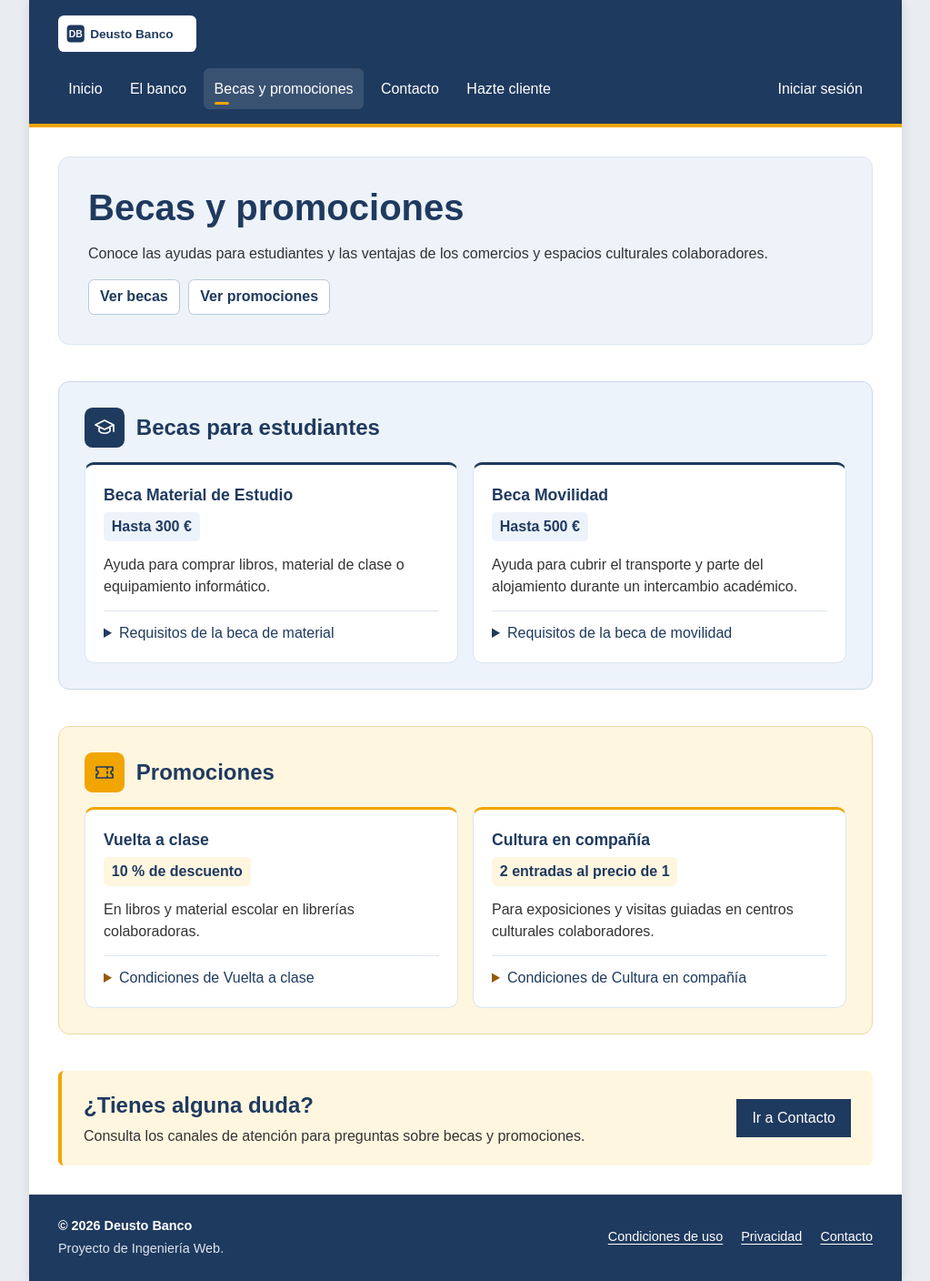
After one commit to malbisudlf/DeustoBanco, a Django app: page /appBanco/becas-y-promociones/ in a window 1280 px wide. The commit adds this page. Shown: the whole page at 91% size, without its empty margins (128-1151 px from the left). Run offline with Django 5.2, Linux system fonts and the light colour scheme.

Commit message:
Promociones, patrocinadores, ponerlo bonito

```diff
--- a/E4a/appBanco/static/appBanco/estilos.css
+++ b/E4a/appBanco/static/appBanco/estilos.css
@@ -183,11 +183,43 @@ h2 {
 
 /* PIE */
 #footer {
+    display: flex;
+    flex-wrap: wrap;
+    align-items: center;
+    justify-content: space-between;
+    gap: 1rem 2rem;
     background-color: #1f3a5f;
     color: #fff;
-    text-align: center;
-    padding: 1em;
+    padding: 1.5rem;
     font-size: 0.9em;
+}
+
+.pie-informacion p {
+    margin: 0;
+}
+
+.pie-informacion p + p {
+    margin-top: 0.25rem;
+    color: #dce5ef;
+}
+
+.pie-enlaces {
+    display: flex;
+    flex-wrap: wrap;
+    gap: 0.6rem 1.25rem;
+    margin: 0;
+    padding: 0;
+    list-style: none;
+}
+
+.pie-enlaces a {
+    color: #fff;
+    text-underline-offset: 0.2em;
+}
+
+.pie-enlaces a:hover,
+.pie-enlaces a:focus-visible {
+    color: #ffd065;
 }
 
 /* BOTONES */
@@ -626,22 +721,139 @@ legend {
     margin-bottom: 0.25rem;
 }
 
-.nota-institucional {
-    color: #526172;
-    font-size: 0.9rem;
-}
-
-.canales-contacto {
+.canales-contacto,
+.programas-banco {
     display: grid;
     gap: 1rem;
 }
 
-.canales-contacto article {
+.canales-contacto article,
+.programas-banco article {
     display: flex;
     flex-direction: column;
     padding: 1.25rem;
     border: 1px solid #dce5ef;
     border-radius: 0.65rem;
+}
+
+.enlaces-programas {
+    display: flex;
+    flex-wrap: wrap;
+    gap: 0.6rem;
+}
+
+.enlaces-programas a {
+    padding: 0.4rem 0.75rem;
+    border: 1px solid #b8c8db;
+    border-radius: 0.4rem;
+    background-color: #fff;
+    color: #1f3a5f;
+    font-weight: bold;
+    text-decoration: none;
+}
+
+.enlaces-programas a:hover,
+.enlaces-programas a:focus-visible {
+    border-color: #1f3a5f;
+    text-decoration: underline;
+}
+
+.bloque-programas {
+    padding: clamp(1rem, 3vw, 1.75rem);
+    border: 1px solid;
+    border-radius: 0.75rem;
+}
+
+.bloque-becas {
+    background-color: #edf3fa;
+    border-color: #c8d9eb;
+}
+
+.bloque-promociones {
+    background-color: #fff6e0;
+    border-color: #efd7a4;
+}
+
+.encabezado-programas {
+    display: flex;
+    align-items: center;
+    gap: 0.8rem;
+    margin-bottom: 1rem;
+}
+
+.encabezado-programas h2 {
+    margin: 0;
+    scroll-margin-top: 1rem;
+}
+
+.icono-programas {
+    display: grid;
+    flex: 0 0 2.75rem;
+    place-items: center;
+    height: 2.75rem;
+    border-radius: 0.55rem;
+    background-color: #1f3a5f;
+    color: #fff;
+}
+
+.bloque-promociones .icono-programas {
+    background-color: #f0a500;
+    color: #1f3a5f;
+}
+
+.icono-programas svg {
+    width: 1.5rem;
+    height: 1.5rem;
+}
+
+.programas-banco article {
+    border-top: 3px solid #1f3a5f;
+    background-color: #fff;
+}
+
+.bloque-promociones .programas-banco article {
+    border-top-color: #f0a500;
+}
+
+.programas-banco p {
+    margin: 0 0 0.85rem;
+}
+
+.programas-banco .ventaja-programa {
+    align-self: flex-start;
+    padding: 0.25rem 0.55rem;
+    border-radius: 0.3rem;
+    background-color: #fff6e0;
+    color: #1f3a5f;
+    font-weight: bold;
+}
+
+.bloque-becas .ventaja-programa {
+    background-color: #edf3fa;
+}
+
+.programas-banco details {
+    margin-top: auto;
+    padding-top: 0.75rem;
+    border-top: 1px solid #dce5ef;
+}
+
+.programas-banco summary {
+    color: #1f3a5f;
+    cursor: pointer;
+}
+
+.programas-banco summary:hover,
+.programas-banco summary:focus-visible {
+    text-decoration: underline;
+}
+
+.bloque-promociones summary::marker {
+    color: #925c09;
+}
+
+.programas-banco details p {
+    margin: 0.6rem 0 0;
 }
 
 .canales-contacto p {
@@ -675,7 +887,8 @@ legend {
         grid-template-columns: repeat(3, 1fr);
     }
 
-    .canales-contacto {
+    .canales-contacto,
+    .programas-banco {
         grid-template-columns: repeat(2, 1fr);
     }
 }
@@ -690,8 +903,16 @@ legend {
         padding: 2em;
     }
 
+    #footer {
+        padding-inline: 2rem;
+    }
+
     .secciones {
         flex-direction: row;
+    }
+
+    .lista-colaboradores {
+        grid-template-columns: repeat(4, minmax(0, 1fr));
     }
 
     .formulario {
--- a/E4a/appBanco/templates/base.html
+++ b/E4a/appBanco/templates/base.html
@@ -31,6 +31,7 @@
                     <li><a href="{% url 'lista_movimientos' %}"{% if 'movimiento' in seccion %} class="activo" aria-current="location"{% endif %}>Movimientos</a></li>
                     {% endif %}
                     <li><a href="{% url 'sobre' %}"{% if seccion == 'sobre' %} class="activo" aria-current="location"{% endif %}>El banco</a></li>
+                    <li><a href="{% url 'becas_promociones' %}"{% if seccion == 'becas_promociones' %} class="activo" aria-current="location"{% endif %}>Becas y promociones</a></li>
                     <li><a href="{% url 'contacto' %}"{% if seccion == 'contacto' %} class="activo" aria-current="location"{% endif %}>Contacto</a></li>
                     {% if user.is_authenticated %}
                     {% if not user.is_staff %}
@@ -55,7 +56,17 @@
 
         <!-- PIE DE PÁGINA -->
         <footer id="footer">
-            <p>Deusto Banco - Proyecto de Ingeniería Web 2026-27</p>
+            <div class="pie-informacion">
+                <p><strong>© {% now 'Y' %} Deusto Banco</strong></p>
+                <p>Proyecto de Ingeniería Web.</p>
+            </div>
+            <nav aria-label="Enlaces del pie de página">
+                <ul class="pie-enlaces">
+                    <li><a href="{% url 'aviso_demo' %}#condiciones">Condiciones de uso</a></li>
+                    <li><a href="{% url 'aviso_demo' %}#privacidad">Privacidad</a></li>
+                    <li><a href="{% url 'contacto' %}">Contacto</a></li>
+                </ul>
+            </nav>
         </footer>
     </div>
 </body>
--- /dev/null
+++ b/E4a/appBanco/templates/estaticas/becas_promociones.html
@@ -0,0 +1,92 @@
+{% extends "base.html" %}
+
+{% block title %}Becas y promociones{% endblock %}
+
+{% block content %}
+<div class="pagina-institucional">
+    <section class="cabecera-institucional">
+        <h1>Becas y promociones</h1>
+        <p>Conoce las ayudas para estudiantes y las ventajas de los comercios y espacios culturales colaboradores.</p>
+        <nav class="enlaces-programas" aria-label="Secciones de becas y promociones">
+            <a href="#becas">Ver becas</a>
+            <a href="#promociones">Ver promociones</a>
+        </nav>
+    </section>
+
+    <section class="bloque-programas bloque-becas" aria-labelledby="becas">
+        <header class="encabezado-programas">
+            <span class="icono-programas" aria-hidden="true">
+                <svg viewBox="0 0 24 24" fill="none" stroke="currentColor" stroke-width="1.7"
+                    stroke-linecap="round" stroke-linejoin="round" focusable="false">
+                    <path d="m2 9 10-5 10 5-10 5L2 9Z M6 11v5c3 3 9 3 12 0v-5 M22 9v7"/>
+                </svg>
+            </span>
+            <h2 id="becas">Becas para estudiantes</h2>
+        </header>
+        <div class="programas-banco">
+            <article>
+                <h3>Beca Material de Estudio</h3>
+                <p class="ventaja-programa">Hasta 300 €</p>
+                <p>Ayuda para comprar libros, material de clase o equipamiento informático.</p>
+                <details>
+                    <summary>Requisitos de la beca de material</summary>
+                    <p>Dirigida a estudiantes de Bachillerato, Formación Profesional o universidad.
+                        Se pide acreditar la matrícula y presentar un presupuesto del material.</p>
+                </details>
+            </article>
+            <article>
+                <h3>Beca Movilidad</h3>
+                <p class="ventaja-programa">Hasta 500 €</p>
+                <p>Ayuda para cubrir el transporte y parte del alojamiento durante un intercambio académico.</p>
+                <details>
+                    <summary>Requisitos de la beca de movilidad</summary>
+                    <p>Para estudiantes con una plaza confirmada en un programa de intercambio.
+                        Se pide la carta de aceptación y una estimación de los gastos del viaje.</p>
+                </details>
+            </article>
+        </div>
+    </section>
+
+    <section class="bloque-programas bloque-promociones" aria-labelledby="promociones">
+        <header class="encabezado-programas">
+            <span class="icono-programas" aria-hidden="true">
+                <svg viewBox="0 0 24 24" fill="none" stroke="currentColor" stroke-width="1.7"
+                    stroke-linecap="round" stroke-linejoin="round" focusable="false">
+                    <path d="M3 6h18v4a2 2 0 0 0 0 4v4H3v-4a2 2 0 0 0 0-4V6Z M15 6v2m0 3v2m0 3v2"/>
+                </svg>
+            </span>
+            <h2 id="promociones">Promociones</h2>
+        </header>
+        <div class="programas-banco">
+            <article>
+                <h3>Vuelta a clase</h3>
+                <p class="ventaja-programa">10 % de descuento</p>
+                <p>En libros y material escolar en librerías colaboradoras.</p>
+                <details>
+                    <summary>Condiciones de Vuelta a clase</summary>
+                    <p>Descuento de hasta 15 € por persona, presentando un carnet de estudiante vigente.
+                        Se aplica a una compra por curso.</p>
+                </details>
+            </article>
+            <article>
+                <h3>Cultura en compañía</h3>
+                <p class="ventaja-programa">2 entradas al precio de 1</p>
+                <p>Para exposiciones y visitas guiadas en centros culturales colaboradores.</p>
+                <details>
+                    <summary>Condiciones de Cultura en compañía</summary>
+                    <p>Válida en actividades seleccionadas y sujeta a disponibilidad.
+                        Las dos entradas deben ser para la misma actividad y sesión.</p>
+                </details>
+            </article>
+        </div>
+    </section>
+
+    <section class="bloque-contacto" aria-labelledby="preguntas-programas">
+        <div>
+            <h2 id="preguntas-programas">¿Tienes alguna duda?</h2>
+            <p>Consulta los canales de atención para preguntas sobre becas y promociones.</p>
+        </div>
+        <a class="boton" href="{% url 'contacto' %}">Ir a Contacto</a>
+    </section>
+</div>
+{% endblock %}
--- a/E4a/appBanco/templates/estaticas/contacto.html
+++ b/E4a/appBanco/templates/estaticas/contacto.html
@@ -11,7 +11,6 @@
 
     <section aria-labelledby="canales-contacto">
         <h2 id="canales-contacto">Canales de atención</h2>
-        <p class="nota-institucional">Las direcciones y los horarios son de ejemplo para el proyecto.</p>
         <div class="canales-contacto">
             <article>
                 <h3>Atención general</h3>
--- a/E4a/appBanco/templates/estaticas/sobre.html
+++ b/E4a/appBanco/templates/estaticas/sobre.html
@@ -72,6 +72,5 @@
         </div>
         <a class="boton" href="{% url 'contacto' %}">Ir a Contacto</a>
     </section>
-    <p class="nota-institucional">Deusto Banco y su historia son ficticios y forman parte del proyecto de Ingeniería Web.</p>
 </div>
 {% endblock %}
--- a/E4a/appBanco/urls.py
+++ b/E4a/appBanco/urls.py
@@ -13,7 +13,9 @@ urlpatterns = [
     path('movimientos/', views.lista_movimientos, name='lista_movimientos'),
     path('movimientos/<int:pk>/', views.detalle_movimiento, name='detalle_movimiento'),
     path('sobre/', views.pagina_sobre, name='sobre'),
+    path('becas-y-promociones/', views.pagina_becas_promociones, name='becas_promociones'),
     path('contacto/', views.pagina_contacto, name='contacto'),
+    path('aviso/', views.pagina_aviso_demo, name='aviso_demo'),
     path('alta/', views.alta_cliente, name='alta_cliente'),
     path('mi-cuenta/', views.mi_cuenta, name='mi_cuenta'),
     path('accounts/login/', views.login, name='login'),
--- a/E4a/appBanco/views.py
+++ b/E4a/appBanco/views.py
@@ -136,7 +136,7 @@ def alta_cliente(request):
             form.add_error(None, 'No se pudo completar el alta. Revisa el usuario o el correo y vuelve a intentarlo.')
         else:
             iniciar_sesion(request, usuario)
-            messages.success(request, 'Tu cuenta de demostración está lista.')
+            messages.success(request, 'Tu cuenta está lista.')
             return redirect('mi_cuenta')
 
     return render(request, 'registro/alta_cliente.html', {'form': form})
@@ -163,4 +163,6 @@ class InicioSesionView(auth_views.LoginView):
 login = InicioSesionView.as_view()
 logout = auth_views.LogoutView.as_view()
 pagina_sobre = TemplateView.as_view(template_name='estaticas/sobre.html')
+pagina_becas_promociones = TemplateView.as_view(template_name='estaticas/becas_promociones.html')
 pagina_contacto = TemplateView.as_view(template_name='estaticas/contacto.html')
+pagina_aviso_demo = TemplateView.as_view(template_name='estaticas/aviso_demo.html')
```
Also changed, not shown: other parts of E4a/appBanco/static/appBanco/estilos.css (+63 -0 lines), E4a/appBanco/templates/estaticas/aviso_demo.html (added, +26 -0 lines), E4a/appBanco/templates/index.html (+20 -1 lines), E4a/appBanco/templates/registro/alta_cliente.html (+9 -9 lines), E4a/appBanco/templates/registro/campo_alta.html (added, +21 -0 lines).
